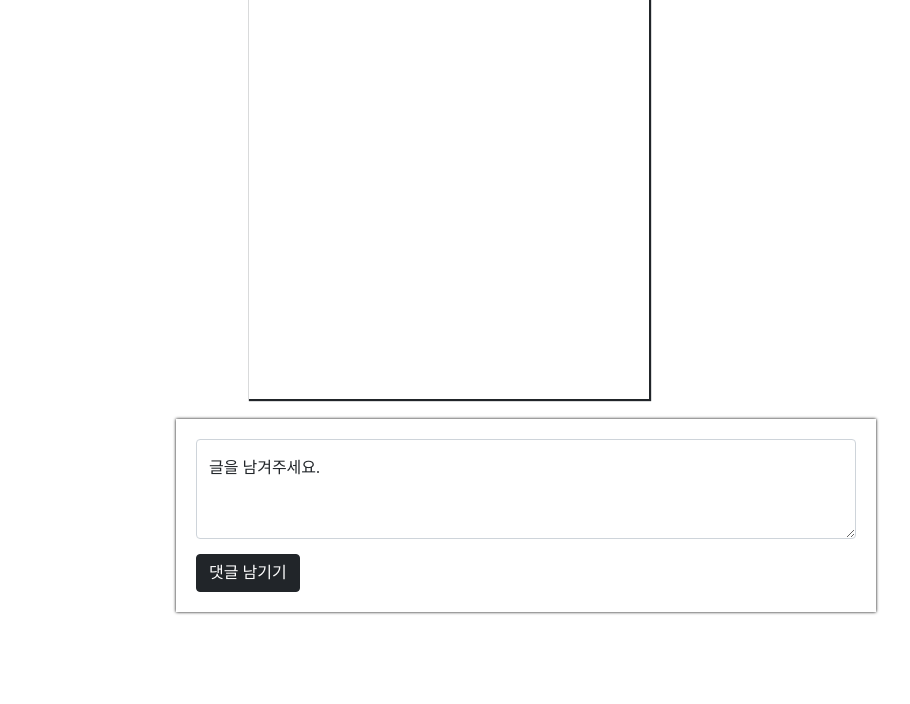
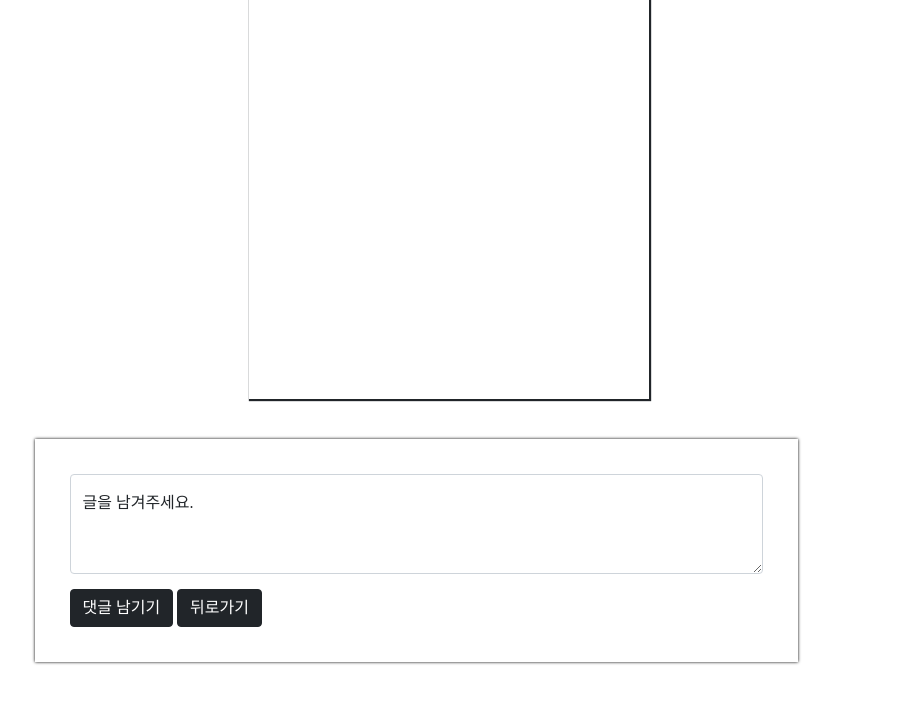
Before and after one commit to wonjunKim8/first-project, a Flask app: page /commentpage in a window 1280 px wide. Shown: the part 21-725 px from the top of the page, without its empty margins (224-1134 px from the left). Run offline with Flask 2, Linux system fonts and the light colour scheme; data that the repository does not hold is empty.

Commit message:
최종완성본 07 13

```diff
--- a/static/detail.css
+++ b/static/detail.css
@@ -4,10 +4,9 @@
   position: relative;
 }
 .img_boxes {
-  background-image: url("/static/images/detail_image.jpg");
-  background-position: center;
+  background-image: linear-gradient(0deg, rgba(0, 0, 0, 0.3), rgba(0, 0, 0, 0.3)), url("/static/images/detail_image.jpg");
+  background-position: center 25%;
   background-size: cover;
-  opacity: 0.7;
 }
 
 .img_section {
--- a/templates/comment_page.html
+++ b/templates/comment_page.html
@@ -1,5 +1,6 @@
 <!DOCTYPE html>
 <html lang="en">
+
 <head>
     <meta charset="UTF-8">
     <meta http-equiv="X-UA-Compatible" content="IE=edge">
@@ -61,7 +62,7 @@
             justify-content: center;
         }
 
-        .image_box > .image{
+        .image_box>.image {
             width: 100%;
             max-width: 400px;
             height: 400px;
@@ -81,30 +82,33 @@
         }
 
         .mypost {
-            width: 95%;
-            max-width: 700px;
-            margin: 20px auto 20px 400px;
-
+            width: 763px;
             box-shadow: 0px 0px 3px 0px black;
-            padding: 20px;
+            padding: 35px;
+            margin-top: 40px;
         }
 
-        .mypost > button {
+        .mypost>button {
             margin-top: 15px;
         }
 
         .mycards {
             width: 95%;
             max-width: 650px;
-            margin: 20px auto 20px 420px;
+            margin-top: 20px;
         }
 
-        .mycards > .card {
+        .mycards>.card {
             margin-top: 10px;
             margin-bottom: 10px;
         }
 
-
+        .total-post {
+            display: flex;
+            flex-direction: column;
+            align-items: center;
+            justify-content: center;
+        }
     </style>
 
     <script>
@@ -115,7 +119,7 @@
             let index = param.get("index");
             let checker = document.cookie.split(";").find((x) => x.startsWith("name"));
             let name = decodeURI(checker);
-          name=name.split("=")[1];
+            name = name.split("=")[1];
             $.ajax({
                 type: "POST",
                 url: "/travel_comment",
@@ -129,6 +133,7 @@
     </script>
 
 </head>
+
 <body>
     <div class="frame">
         <div class="image_box">
@@ -146,6 +151,7 @@
         </div>
 
     </div>
+    <div class="total-post">
         <div class="mypost">
             <div class="form-floating">
                 <textarea class="form-control" placeholder="Leave a comment here" id="comment"
@@ -153,6 +159,7 @@
                 <label for="floatingTextarea2">글을 남겨주세요.</label>
             </div>
             <button onclick="commentSave()" type="button" class="btn btn-dark" id="comment">댓글 남기기</button>
+            <button onclick='window.location.href = "/"' type="button" class="btn btn-dark" id="comment">뒤로가기</button>
 
         </div>
         <div class="mycards" id="comment-list">
@@ -168,23 +175,9 @@
             </div>
             {% endif %}
             {% endfor%}
-    <!-- <div class="card">
-        <div class="card-body">
-            <blockquote class="blockquote mb-0">
-                <p>새로운 앨범 너무 멋져요!</p>
-                <footer class="blockquote-footer">호빵맨</footer>
-            </blockquote>
         </div>
-    </div>
-    <div class="card">
-        <div class="card-body">
-            <blockquote class="blockquote mb-0">
-                <p>새로운 앨범 너무 멋져요!</p>
-                <footer class="blockquote-footer">호빵맨</footer>
-            </blockquote>
-        </div>
-    </div> -->
     </div>
 
 </body>
+
 </html>
--- a/templates/detail.html
+++ b/templates/detail.html
@@ -83,6 +83,7 @@
         <textarea class="textarea is-large" placeholder="입력해 주세요!" id="content"></textarea>
         <div class="btn-box">
           <button onclick=" save_order()" class="button is-info">저장하기</button>
+          <button onclick='window.location.href = "/"' class="button is-info">뒤로가기</button>
         </div>
       </div>
     </div>
```
Also changed, not shown: templates/temp.html (deleted, +0 -65 lines), static/images/detail_image.jpg. Lines whose indentation alone changed are shown as unchanged.
